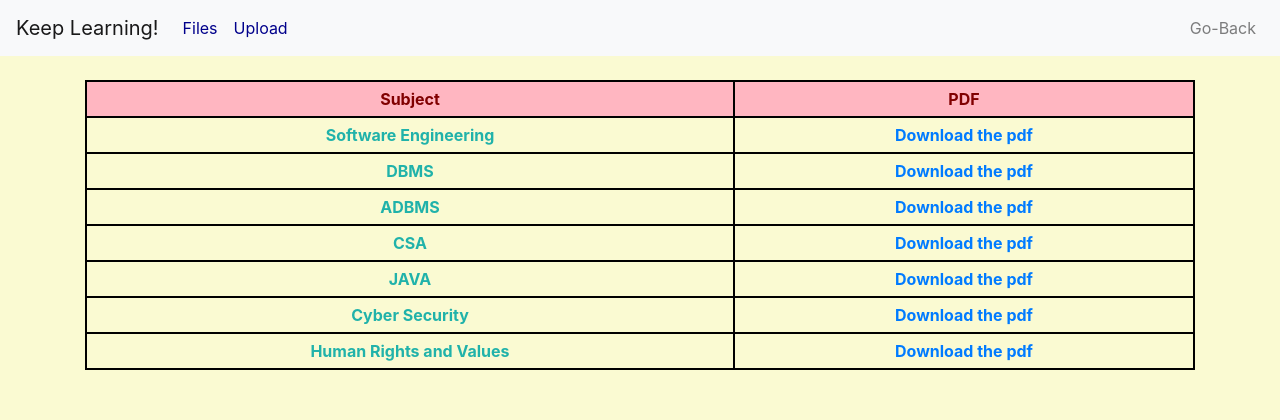
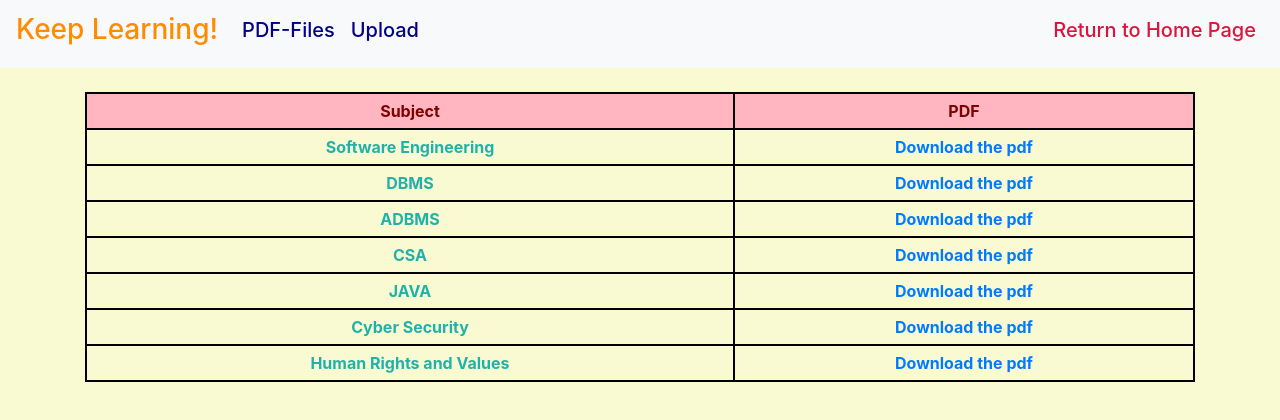
Before and after one commit to Manvisekhri08/Learning-Portal, a Flask app: page /files in a window 1280 px wide. Shown: the top 420 px of the page. Run offline with Flask 2, Linux system fonts and the light colour scheme; lists and menus that the app fills with data are empty; some libraries are stand-ins or nearby versions.

Commit message:
Update public_template.html

```diff
--- a/templates/public/templates/public_template.html
+++ b/templates/public/templates/public_template.html
@@ -19,24 +19,24 @@
 
 <body>
     <nav class="navbar navbar-expand-lg navbar-light bg-light mb-3">
-        <a class="navbar-brand" href="/">Keep Learning!</a>
+        <a class="navbar-brand" href="homepage"><h3 style="color: darkorange;">Keep Learning!</h3></a>
         <button class="navbar-toggler" type="button" data-toggle="collapse" data-target="#navbarNav" aria-controls="navbarNav" aria-expanded="false" aria-label="Toggle navigation">
           <span class="navbar-toggler-icon"></span>
         </button>
         <div class="collapse navbar-collapse" id="navbarNav">
           <ul class="navbar-nav">
             <li class="nav-item">
-              <a class="nav-link" href="/files" style="color: darkblue;">Files</a>
+              <a class="nav-link" href="/files" style="color: darkblue;"><h5>PDF-Files</h5></a>
             </li>
             <li class="nav-item">
-              <a class="nav-link" href="/upload-image" style="color: darkblue;">Upload</a>
+              <a class="nav-link" href="/upload-image" style="color: darkblue;"><h5>Upload</h5></a>
             </li>
           </ul>
         </div>
         <div class="collapse navbar-collapse" id="navbarNav">
             <ul class="navbar-nav ml-auto">
               <li class="nav-item">
-                <a class="nav-link" href="{{url_for('home')}}">Go-Back</a>
+                <a class="nav-link" href="{{url_for('homepage')}}" ><h5 style="color: crimson;">Return to Home Page</h5></a>
               </li>
             </ul>
           </div>
```
